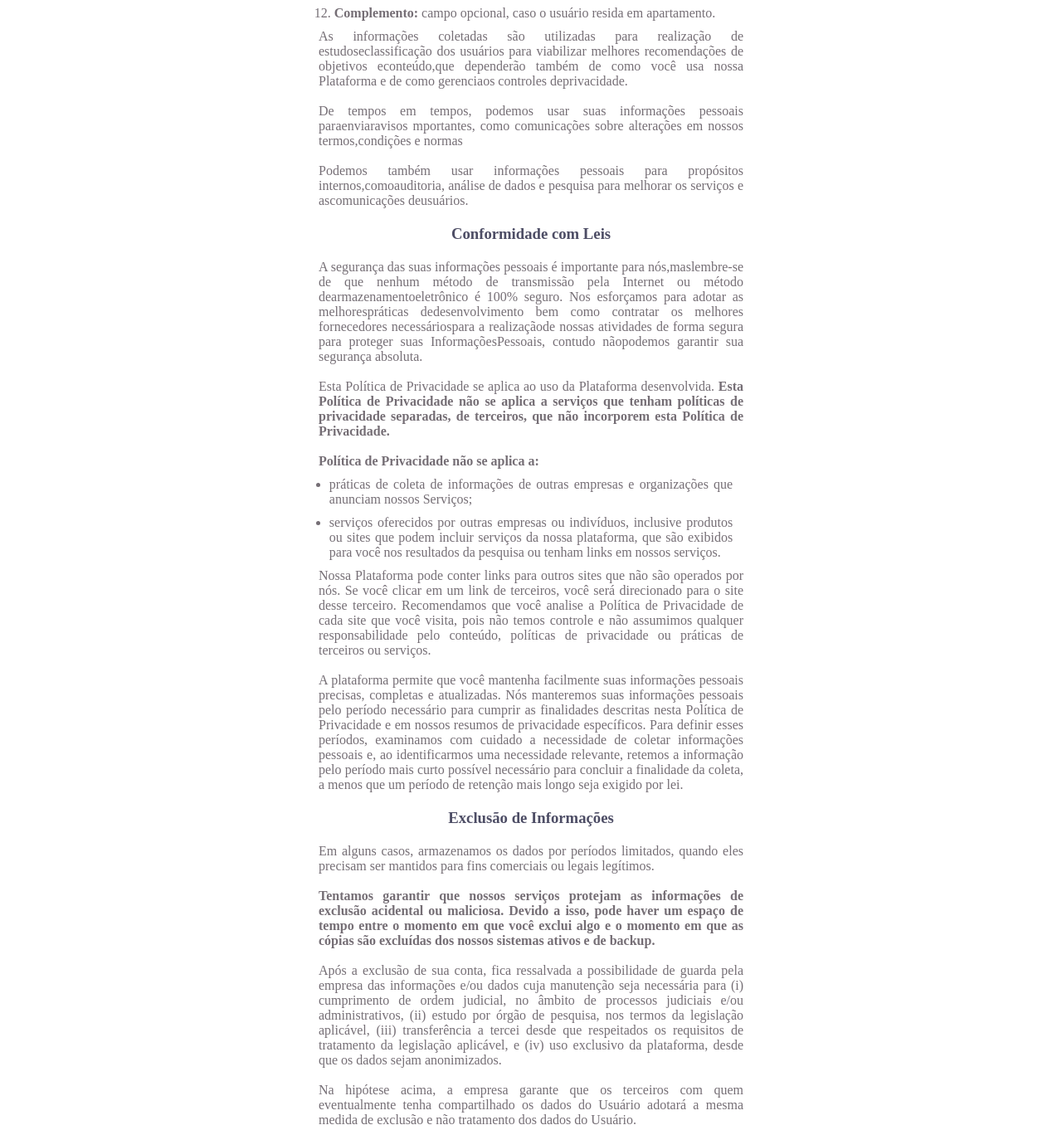
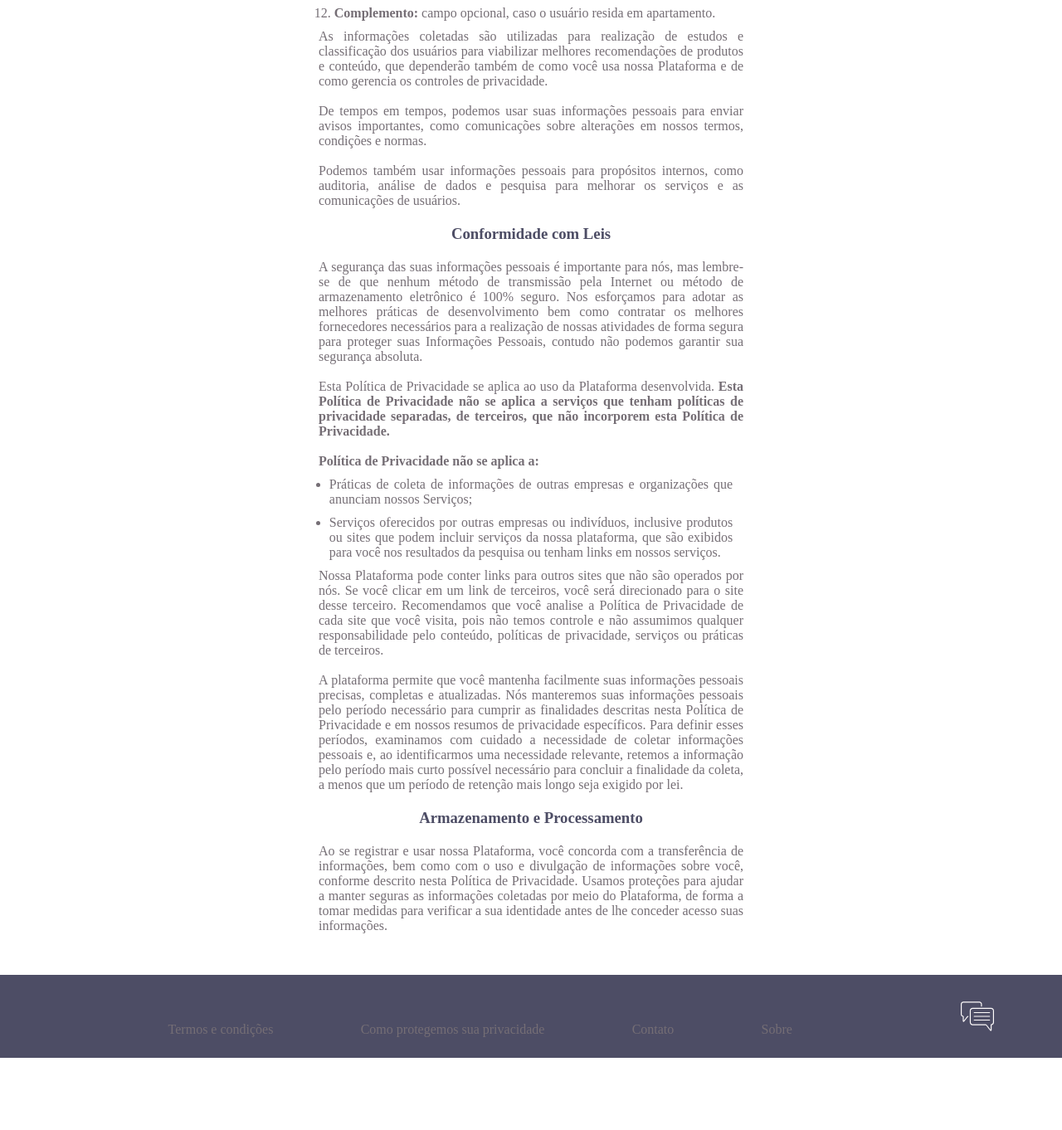
Before and after one commit to arthurbarbero/DB-LGPD, a plain HTML site: page front-end/template/privacy-page.html in a window 1280 px wide. Shown: the part 1168-2530 px from the top of the page at 83% size. After the commit the page ends 2443 px from the top, so only its background shows below. Drawn offline with Linux system fonts and the light colour scheme.

Commit message:
correção da documentação da privacy-page

```diff
--- a/front-end/template/privacy-page.html
+++ b/front-end/template/privacy-page.html
@@ -39,7 +39,7 @@
         <h3>Política de Privacidade</h3>
         <p class="textos">Esta Política de Privacidade destina-se a ajudar você a entender quais informações coletamos, porque as coletamos e como você pode atualizar, gerenciar, exportar e excluir essas informações.</p>
         <h3>Informações Coletadas</h3>
-        <p class="textos">Coletamos informações para disponibilizar serviços melhores a todos osnossos usuários e para possibilitar o desenvolvimento da atividade, quais sejam:</p>
+        <p class="textos">Coletamos informações para disponibilizar serviços melhores a todos os nossos usuários e para possibilitar o desenvolvimento da atividade, quais sejam:</p>
         <ol id="lista">
             <li><strong>E-mail:</strong> utilizado para validação da conta, envio da Nota Fiscal e informações adicionais;</li>
             <li><strong>Senha:</strong> código secreto criado pelo usuário para acesso a Plataforma;</li>
@@ -54,27 +54,23 @@
             <li class="texto"><strong>Cidade:</strong> coletado para identificar a Cidade do usuário;</li>
             <li class="texto"><strong>Complemento:</strong> campo opcional, caso o usuário resida em apartamento.</li>
         </ol>
-        <p class="textos">As informações coletadas são utilizadas para realização de estudoseclassificação dos usuários para viabilizar melhores recomendações de objetivos econteúdo,que dependerão também de como você usa nossa Plataforma e de como gerenciaos controles deprivacidade.</p> <br>
-        <p class="textos">De tempos em tempos, podemos usar suas informações pessoais paraenviaravisos mportantes, como comunicações sobre alterações em nossos termos,condições e normas</p><br>
-        <p class="textos">Podemos também usar informações pessoais para propósitos internos,comoauditoria, análise de dados e pesquisa para melhorar os serviços e ascomunicações deusuários.</p>
+        <p class="textos">As informações coletadas são utilizadas para realização de estudos e classificação dos usuários para viabilizar melhores recomendações de produtos e conteúdo, que dependerão também de como você usa nossa Plataforma e de como gerencia os controles de privacidade.</p> <br>
+        <p class="textos">De tempos em tempos, podemos usar suas informações pessoais para enviar avisos importantes, como comunicações sobre alterações em nossos termos, condições e normas.</p><br>
+        <p class="textos">Podemos também usar informações pessoais para propósitos internos, como auditoria, análise de dados e pesquisa para melhorar os serviços e as comunicações de usuários.</p>
         <h3>Conformidade com Leis</h3>
-        <p class="textos">A segurança das suas informações pessoais é importante para nós,maslembre-se de que nenhum método de transmissão pela Internet ou método dearmazenamentoeletrônico é 100% seguro. Nos esforçamos para adotar as melhorespráticas dedesenvolvimento bem como contratar os melhores fornecedores necessáriospara a realizaçãode nossas atividades de forma segura para proteger suas InformaçõesPessoais, contudo nãopodemos garantir sua segurança absoluta.</p><br>
+        <p class="textos">A segurança das suas informações pessoais é importante para nós, mas lembre-se de que nenhum método de transmissão pela Internet ou método de armazenamento eletrônico é 100% seguro. Nos esforçamos para adotar as melhores práticas de desenvolvimento bem como contratar os melhores fornecedores necessários para a realização de nossas atividades de forma segura para proteger suas Informações Pessoais, contudo não podemos garantir sua segurança absoluta.</p><br>
         <p class="textos">Esta Política de Privacidade se aplica ao uso da Plataforma desenvolvida. <strong>Esta Política de Privacidade não se aplica a serviços que tenham políticas de privacidade separadas, de terceiros, que não incorporem esta Política de Privacidade.
         </strong></p><br>
         <p class="textos"><strong>Política de Privacidade não se aplica a:</strong></p>
         <ul id="lista">
-            <li>práticas de coleta de informações de outras empresas e organizações que anunciam nossos Serviços; </li>
-            <li>serviços oferecidos por outras empresas ou indivíduos, inclusive produtos ou sites que podem incluir serviços da nossa plataforma, que são exibidos para você nos resultados da pesquisa ou tenham links em nossos serviços.</li>
+            <li>Práticas de coleta de informações de outras empresas e organizações que anunciam nossos Serviços; </li>
+            <li>Serviços oferecidos por outras empresas ou indivíduos, inclusive produtos ou sites que podem incluir serviços da nossa plataforma, que são exibidos para você nos resultados da pesquisa ou tenham links em nossos serviços.</li>
         </ul>
-        <p class="textos">Nossa Plataforma pode conter links para outros sites que não são operados por nós. Se você clicar em um link de terceiros, você será direcionado para o site desse terceiro. Recomendamos que você analise a Política de Privacidade de cada site que você visita, pois não temos controle e não assumimos qualquer responsabilidade pelo conteúdo, políticas de privacidade ou práticas de terceiros ou serviços.</p><br>
+        <p class="textos">Nossa Plataforma pode conter links para outros sites que não são operados por nós. Se você clicar em um link de terceiros, você será direcionado para o site desse terceiro. Recomendamos que você analise a Política de Privacidade de cada site que você visita, pois não temos controle e não assumimos qualquer responsabilidade pelo conteúdo, políticas de privacidade, serviços ou práticas de terceiros.</p><br>
         <p class="textos"> A plataforma permite que você mantenha facilmente suas informações pessoais precisas, completas e atualizadas. Nós manteremos suas informações pessoais pelo período necessário para cumprir as finalidades descritas nesta Política de Privacidade e em nossos resumos de privacidade específicos. Para definir esses períodos, examinamos com cuidado a necessidade de coletar informações pessoais e, ao identificarmos uma  necessidade relevante, retemos a informação pelo período mais curto possível necessário para concluir a finalidade da coleta, a menos que um período de retenção mais longo seja exigido por lei.</p>
-        <h3>Exclusão de Informações</h3>
-        <p class="textos">Em alguns casos, armazenamos os dados por períodos limitados, quando eles precisam ser mantidos para fins comerciais ou legais legítimos.</p><br>
-        <p class="textos"><strong>Tentamos garantir que nossos serviços protejam as informações de exclusão acidental ou maliciosa. Devido a isso, pode haver um espaço de tempo entre o momento em que você exclui algo e o momento em que as cópias são excluídas dos nossos sistemas ativos e de backup.</strong></p><br>
-        <p class="textos">Após a exclusão de sua conta, fica ressalvada a possibilidade de guarda pela empresa das informações e/ou dados cuja manutenção seja necessária para (i) cumprimento de ordem judicial, no âmbito de processos judiciais e/ou administrativos, (ii) estudo por órgão de pesquisa, nos termos da legislação aplicável, (iii) transferência a tercei desde que respeitados os requisitos de tratamento da legislação aplicável, e (iv) uso exclusivo da plataforma, desde que os dados sejam anonimizados.</p><br>
-        <p class="textos">Na hipótese acima, a empresa garante que os terceiros com quem eventualmente tenha compartilhado os dados do Usuário adotará a mesma medida de exclusão e não tratamento dos dados do Usuário.</p>
+
         <h3>Armazenamento e Processamento</h3>
-        <p class="textos">Ao se registrar e usar nossa Plataforma, você concorda com a transferência de informações, bem como com o uso e divulgação de informações sobre você, conforme descrito nesta Política de Privacidade. Usamos proteções para ajudar a manter seguras as informações coletadas por meio do Plataforma, de forma a tomar medidas para verificar a sua identidade antes de lhe conceder acesso à sua conta.</p>
+        <p class="textos">Ao se registrar e usar nossa Plataforma, você concorda com a transferência de informações, bem como com o uso e divulgação de informações sobre você, conforme descrito nesta Política de Privacidade. Usamos proteções para ajudar a manter seguras as informações coletadas por meio do Plataforma, de forma a tomar medidas para verificar a sua identidade antes de lhe conceder acesso suas informações.</p>
     </div>
     <footer class="nav-footer">
         <div class="info-footer">
```
